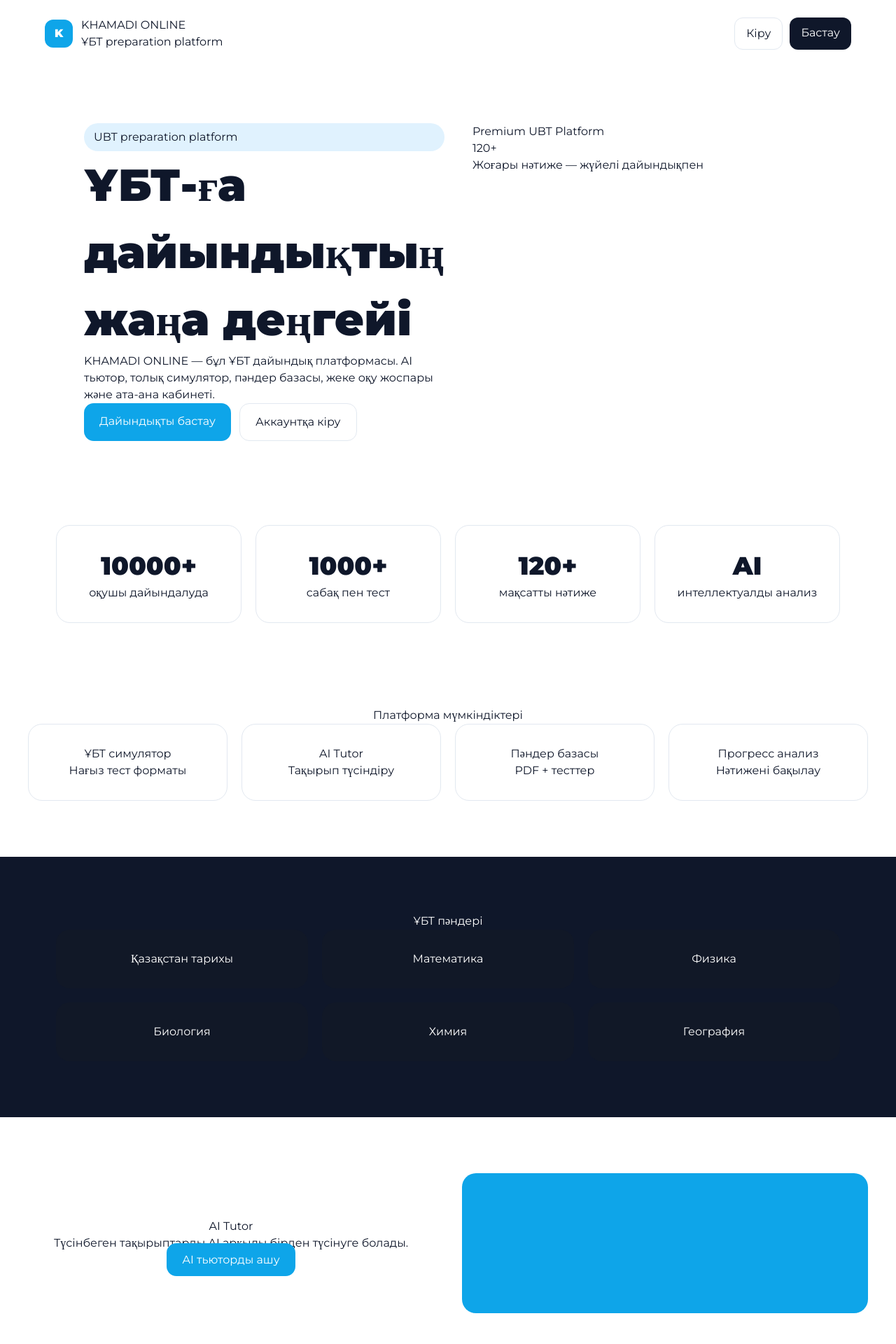
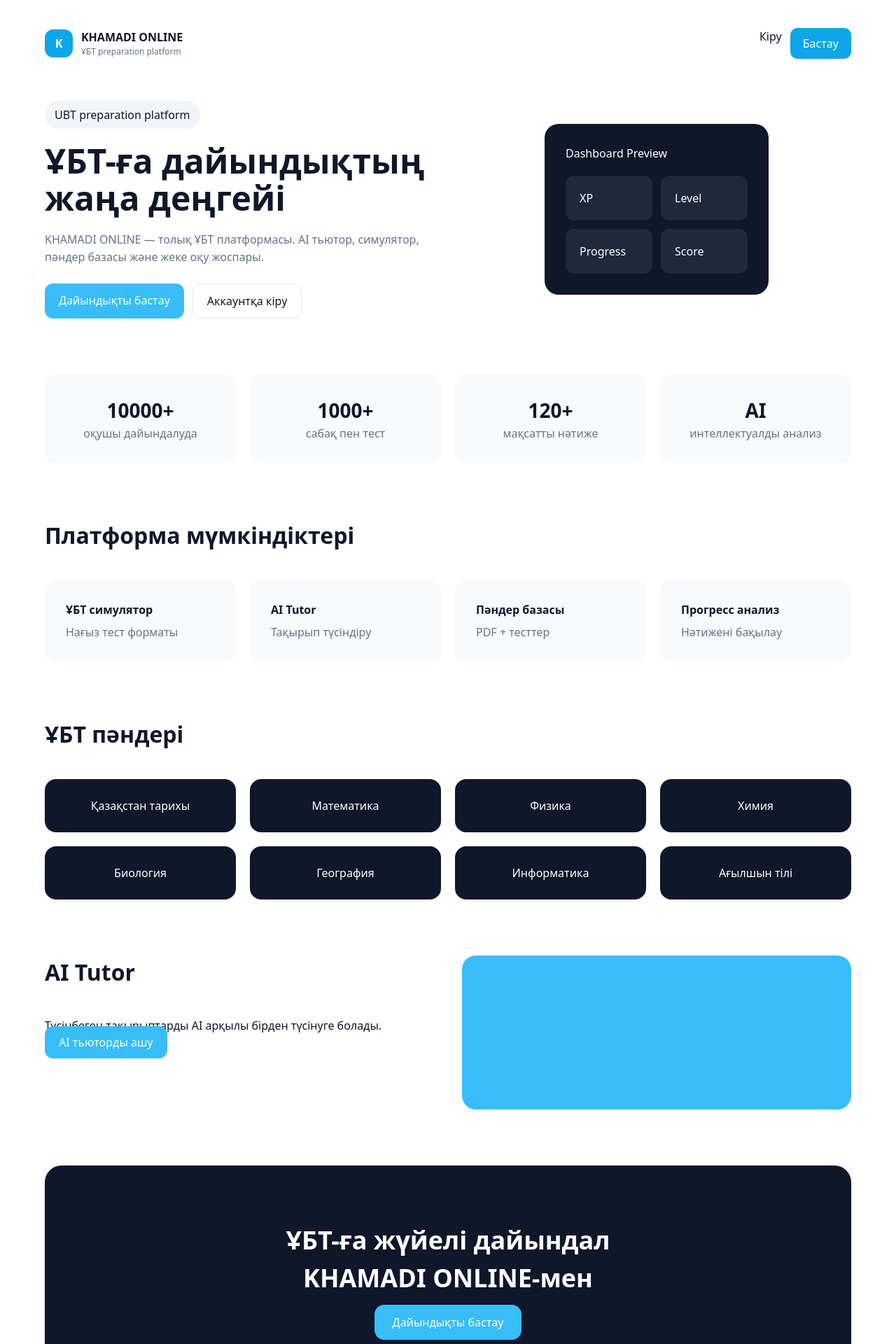
Before and after one commit to khamadi-online-288/khamadi-online, a Next.js app: page / in a window 1280 px wide. Shown: the top 1920 px of the page at 70% size. Built offline with nearby package versions, Linux system fonts and the light colour scheme.

Commit message:
new landing page

```diff
--- a/app/page.tsx
+++ b/app/page.tsx
@@ -2,75 +2,37 @@
 
 import { motion } from 'framer-motion'
 
-export default function HomePage() {
+export default function LandingPage() {
   return (
-    <main style={s.page}>
+    <div style={s.page}>
 
-      <Header />
+      {/* HEADER */}
 
-      <Hero />
-
-      <Stats />
-
-      <Features />
-
-      <Subjects />
-
-      <AISection />
-
-      <Simulator />
-
-      <Universities />
-
-      <Parents />
-
-      <Testimonials />
-
-      <CTA />
-
-      <Footer />
-
-    </main>
-  )
-}
-
-/* ---------- HEADER ---------- */
-
-function Header(){
-return(
       <header style={s.header}>
-
-<div style={s.logoWrap}>
+        <div style={s.logoRow}>
           <div style={s.logo}>K</div>
 
           <div>
-<div style={s.logoTitle}>KHAMADI ONLINE</div>
-<div style={s.logoSub}>ҰБТ preparation platform</div>
+            <div style={s.brand}>KHAMADI ONLINE</div>
+            <div style={s.subBrand}>ҰБТ preparation platform</div>
           </div>
         </div>
 
         <div style={s.nav}>
-<a href="/login" style={s.navBtn}>Кіру</a>
-<a href="/register" style={s.navPrimary}>Бастау</a>
+          <a href="/login" style={s.link}>Кіру</a>
+          <a href="/register" style={s.primaryBtn}>Бастау</a>
         </div>
+      </header>
 
-</header>
-)
-}
 
-/* ---------- HERO ---------- */
+      {/* HERO */}
 
-function Hero(){
-return(
       <section style={s.hero}>
 
-<motion.div
-initial={{opacity:0,y:60}}
-animate={{opacity:1,y:0}}
-transition={{duration:0.8}}
->
-
-<div style={s.badge}>UBT preparation platform</div>
+        <div style={s.heroLeft}>
+          <div style={s.heroBadge}>
+            UBT preparation platform
+          </div>
 
           <h1 style={s.heroTitle}>
             ҰБТ-ға дайындықтың
@@ -79,346 +41,458 @@ transition={{duration:0.8}}
           </h1>
 
           <p style={s.heroText}>
-KHAMADI ONLINE — бұл ҰБТ дайындық платформасы.
-AI тьютор, толық симулятор, пәндер базасы,
-жеке оқу жоспары және ата-ана кабинеті.
+            KHAMADI ONLINE — толық ҰБТ платформасы.
+            AI тьютор, симулятор, пәндер базасы және
+            жеке оқу жоспары.
           </p>
 
           <div style={s.heroButtons}>
-<a href="/register" style={s.primaryBtn}>Дайындықты бастау</a>
-<a href="/login" style={s.secondaryBtn}>Аккаунтқа кіру</a>
+            <a href="/register" style={s.ctaBtn}>
+              Дайындықты бастау
+            </a>
+
+            <a href="/login" style={s.secondaryBtn}>
+              Аккаунтқа кіру
+            </a>
+          </div>
         </div>
 
-</motion.div>
+        <div style={s.heroRight}>
+          <div style={s.dashboardPreview}>
+            <div style={s.previewTitle}>Dashboard Preview</div>
 
-<div style={s.heroCard}>
-<div style={s.heroCardTitle}>Premium UBT Platform</div>
-<div style={s.heroCardBig}>120+</div>
-<div style={s.heroCardText}>
-Жоғары нәтиже — жүйелі дайындықпен
+            <div style={s.previewCards}>
+              <div style={s.previewCard}>XP</div>
+              <div style={s.previewCard}>Level</div>
+              <div style={s.previewCard}>Progress</div>
+              <div style={s.previewCard}>Score</div>
+            </div>
           </div>
         </div>
 
       </section>
-)
-}
 
-/* ---------- STATS ---------- */
 
-function Stats(){
-return(
-<section style={s.statsSection}>
+      {/* STATS */}
 
-<div style={s.statsGrid}>
+      <section style={s.stats}>
 
-<Stat title="10000+" text="оқушы дайындалуда"/>
-
-<Stat title="1000+" text="сабақ пен тест"/>
-
-<Stat title="120+" text="мақсатты нәтиже"/>
-
-<Stat title="AI" text="интеллектуалды анализ"/>
-
-</div>
+        <Stat value="10000+" label="оқушы дайындалуда"/>
+        <Stat value="1000+" label="сабақ пен тест"/>
+        <Stat value="120+" label="мақсатты нәтиже"/>
+        <Stat value="AI" label="интеллектуалды анализ"/>
 
       </section>
-)
-}
 
-function Stat({title,text}:any){
-return(
-<div style={s.statCard}>
-<div style={s.statNumber}>{title}</div>
-<div style={s.statText}>{text}</div>
-</div>
-)
-}
 
-/* ---------- FEATURES ---------- */
+      {/* FEATURES */}
 
-function Features(){
-return(
-<section style={s.section}>
+      <section style={s.features}>
 
         <h2 style={s.sectionTitle}>
           Платформа мүмкіндіктері
         </h2>
 
-<div style={s.grid4}>
+        <div style={s.featureGrid}>
 
-<Feature title="ҰБТ симулятор" text="Нағыз тест форматы"/>
+          <Feature
+            title="ҰБТ симулятор"
+            text="Нағыз тест форматы"
+          />
 
-<Feature title="AI Tutor" text="Тақырып түсіндіру"/>
+          <Feature
+            title="AI Tutor"
+            text="Тақырып түсіндіру"
+          />
 
-<Feature title="Пәндер базасы" text="PDF + тесттер"/>
+          <Feature
+            title="Пәндер базасы"
+            text="PDF + тесттер"
+          />
 
-<Feature title="Прогресс анализ" text="Нәтижені бақылау"/>
+          <Feature
+            title="Прогресс анализ"
+            text="Нәтижені бақылау"
+          />
 
         </div>
 
       </section>
-)
-}
 
-function Feature({title,text}:any){
-return(
-<motion.div
-initial={{opacity:0,y:40}}
-whileInView={{opacity:1,y:0}}
-viewport={{once:true}}
-style={s.featureCard}
->
-<div style={s.featureTitle}>{title}</div>
-<div style={s.featureText}>{text}</div>
-</motion.div>
-)
-}
 
-/* ---------- SUBJECTS ---------- */
+      {/* SUBJECTS */}
 
-function Subjects(){
-return(
-<section style={s.darkSection}>
+      <section style={s.subjects}>
 
-<h2 style={s.darkTitle}>ҰБТ пәндері</h2>
+        <h2 style={s.sectionTitle}>
+          ҰБТ пәндері
+        </h2>
 
-<div style={s.grid3}>
+        <div style={s.subjectGrid}>
 
-<Subject title="Қазақстан тарихы"/>
-<Subject title="Математика"/>
-<Subject title="Физика"/>
-<Subject title="Биология"/>
-<Subject title="Химия"/>
-<Subject title="География"/>
+          <Subject name="Қазақстан тарихы"/>
+          <Subject name="Математика"/>
+          <Subject name="Физика"/>
+          <Subject name="Химия"/>
+          <Subject name="Биология"/>
+          <Subject name="География"/>
+          <Subject name="Информатика"/>
+          <Subject name="Ағылшын тілі"/>
 
         </div>
 
       </section>
-)
-}
 
-function Subject({title}:any){
-return <div style={s.subjectCard}>{title}</div>
-}
 
-/* ---------- AI ---------- */
+      {/* AI SECTION */}
 
-function AISection(){
-return(
-<section style={s.section}>
+      <section style={s.aiSection}>
 
-<div style={s.split}>
+        <div style={s.aiLeft}>
+          <h2 style={s.sectionTitle}>
+            AI Tutor
+          </h2>
 
-<div>
-<h2 style={s.sectionTitle}>AI Tutor</h2>
-
-<p style={s.sectionText}>
+          <p style={s.aiText}>
             Түсінбеген тақырыптарды AI арқылы
             бірден түсінуге болады.
           </p>
 
-<a href="/dashboard/ai-tutor" style={s.primaryBtn}>
+          <a href="/dashboard/ai-tutor" style={s.ctaBtn}>
             AI тьюторды ашу
           </a>
-
         </div>
 
-<div style={s.aiCard}/>
-</div>
+        <div style={s.aiRight}></div>
 
       </section>
-)
-}
 
-/* ---------- SIMULATOR ---------- */
 
-function Simulator(){
-return(
-<section style={s.section}>
+      {/* CTA */}
 
-<div style={s.split}>
+      <section style={s.ctaSection}>
 
-<div style={s.simCard}>140</div>
+        <h2 style={s.ctaTitle}>
+          ҰБТ-ға жүйелі дайындал
+          <br/>
+          KHAMADI ONLINE-мен
+        </h2>
 
-<div>
-
-<h2 style={s.sectionTitle}>ҰБТ симуляторы</h2>
-
-<p style={s.sectionText}>
-Нағыз ҰБТ форматындағы тест.
-</p>
-
-<a href="/dashboard/simulator" style={s.primaryBtn}>
-Симулятор
-</a>
-
-</div>
-
-</div>
-
-</section>
-)
-}
-
-/* ---------- UNIVERSITIES ---------- */
-
-function Universities(){
-return(
-<section style={s.section}>
-
-<h2 style={s.sectionTitle}>Университеттер</h2>
-
-<p style={s.sectionText}>
-Платформа арқылы университеттер туралы
-ақпарат алуға болады.
-</p>
-
-</section>
-)
-}
-
-/* ---------- PARENTS ---------- */
-
-function Parents(){
-return(
-<section style={s.darkSection}>
-
-<h2 style={s.darkTitle}>Ата-ана кабинеті</h2>
-
-<p style={s.darkText}>
-Ата-аналар баланың прогресін көре алады.
-</p>
-
-<a href="/parent/login" style={s.primaryBtn}>
-Ата-ана кіруі
+        <a href="/register" style={s.bigBtn}>
+          Дайындықты бастау
         </a>
 
       </section>
-)
-}
 
-/* ---------- TESTIMONIALS ---------- */
 
-function Testimonials(){
-return(
-<section style={s.section}>
+      {/* FOOTER */}
 
-<h2 style={s.sectionTitle}>Пікірлер</h2>
+      <footer style={s.footer}>
 
-<div style={s.grid3}>
-
-<Testimonial name="Аружан" text="Платформа өте ыңғайлы."/>
-
-<Testimonial name="Нұрсұлтан" text="Симулятор жақсы."/>
-
-<Testimonial name="Айбек" text="AI тьютор көмектесті."/>
-
+        <div style={s.footerBrand}>
+          KHAMADI ONLINE
         </div>
 
-</section>
-)
-}
+        <div style={s.footerLinks}>
+          <a href="/subjects">Пәндер</a>
+          <a href="/dashboard">Dashboard</a>
+          <a href="/login">Кіру</a>
+        </div>
 
-function Testimonial({name,text}:any){
-return(
-<div style={s.testCard}>
-<div style={s.testText}>{text}</div>
-<div style={s.testName}>{name}</div>
+      </footer>
+
     </div>
   )
 }
 
-/* ---------- CTA ---------- */
 
-function CTA(){
-return(
-<section style={s.cta}>
+/* COMPONENTS */
 
-<h2 style={s.ctaTitle}>
-ҰБТ-ға бірге дайындалайық
-</h2>
-
-<a href="/register" style={s.ctaBtn}>
-Қазір бастау
-</a>
-
-</section>
+function Stat({ value, label }:{value:string,label:string}) {
+  return (
+    <div style={s.stat}>
+      <div style={s.statValue}>{value}</div>
+      <div style={s.statLabel}>{label}</div>
+    </div>
   )
 }
 
-/* ---------- FOOTER ---------- */
-
-function Footer(){
-return(
-<footer style={s.footer}>
-<div>KHAMADI ONLINE</div>
-<div style={s.footerSub}>© 2026</div>
-</footer>
+function Feature({ title, text }:{title:string,text:string}) {
+  return (
+    <div style={s.featureCard}>
+      <div style={s.featureTitle}>{title}</div>
+      <div style={s.featureText}>{text}</div>
+    </div>
   )
 }
 
-const s:any={
+function Subject({ name }:{name:string}) {
+  return (
+    <div style={s.subjectCard}>{name}</div>
+  )
+}
 
-page:{fontFamily:'Montserrat'},
 
-header:{maxWidth:1200,margin:'0 auto',padding:24,display:'flex',justifyContent:'space-between',alignItems:'center'},
+/* STYLES */
 
-logoWrap:{display:'flex',gap:12,alignItems:'center'},
+const s:any = {
 
-logo:{width:40,height:40,borderRadius:12,background:'#0EA5E9',color:'#fff',display:'flex',alignItems:'center',justifyContent:'center',fontWeight:900},
+page:{
+maxWidth:1200,
+margin:'0 auto',
+padding:'40px 24px',
+fontFamily:'system-ui'
+},
 
-nav:{display:'flex',gap:10},
+header:{
+display:'flex',
+justifyContent:'space-between',
+alignItems:'center',
+marginBottom:60
+},
 
-navBtn:{padding:'10px 16px',border:'1px solid #E2E8F0',borderRadius:12},
+logoRow:{
+display:'flex',
+gap:12,
+alignItems:'center'
+},
 
-navPrimary:{padding:'10px 16px',borderRadius:12,background:'#0F172A',color:'#fff'},
+logo:{
+width:40,
+height:40,
+borderRadius:12,
+background:'#0EA5E9',
+color:'#fff',
+display:'flex',
+alignItems:'center',
+justifyContent:'center',
+fontWeight:700
+},
 
-hero:{maxWidth:1200,margin:'0 auto',padding:80,display:'grid',gridTemplateColumns:'1fr 1fr',gap:40},
+brand:{
+fontWeight:800
+},
 
-badge:{background:'#E0F2FE',padding:'8px 14px',borderRadius:999},
+subBrand:{
+fontSize:12,
+color:'#64748B'
+},
 
-heroTitle:{fontSize:64,fontWeight:900},
+nav:{
+display:'flex',
+gap:12
+},
 
-heroButtons:{display:'flex',gap:12},
+link:{
+textDecoration:'none',
+color:'#0F172A'
+},
 
-primaryBtn:{padding:'14px 22px',background:'#0EA5E9',borderRadius:14,color:'#fff'},
+primaryBtn:{
+background:'#0EA5E9',
+color:'#fff',
+padding:'10px 18px',
+borderRadius:10,
+textDecoration:'none'
+},
 
-secondaryBtn:{padding:'14px 22px',border:'1px solid #E2E8F0',borderRadius:14},
+hero:{
+display:'grid',
+gridTemplateColumns:'1fr 1fr',
+gap:40,
+alignItems:'center',
+marginBottom:80
+},
 
-statsSection:{maxWidth:1200,margin:'0 auto',padding:40},
+heroBadge:{
+background:'#F1F5F9',
+padding:'8px 14px',
+borderRadius:999,
+display:'inline-block',
+marginBottom:20
+},
 
-statsGrid:{display:'grid',gridTemplateColumns:'repeat(4,1fr)',gap:20},
+heroTitle:{
+fontSize:48,
+fontWeight:900,
+lineHeight:1.1,
+marginBottom:20
+},
 
-statCard:{padding:30,border:'1px solid #E2E8F0',borderRadius:20,textAlign:'center'},
+heroText:{
+color:'#64748B',
+lineHeight:1.6,
+marginBottom:24
+},
 
-statNumber:{fontSize:36,fontWeight:900},
+heroButtons:{
+display:'flex',
+gap:12
+},
 
-section:{maxWidth:1200,margin:'80px auto',textAlign:'center'},
+ctaBtn:{
+background:'#38BDF8',
+color:'#fff',
+padding:'12px 20px',
+borderRadius:12,
+textDecoration:'none'
+},
 
-grid4:{display:'grid',gridTemplateColumns:'repeat(4,1fr)',gap:20},
+secondaryBtn:{
+border:'1px solid #E2E8F0',
+padding:'12px 20px',
+borderRadius:12,
+textDecoration:'none'
+},
 
-grid3:{display:'grid',gridTemplateColumns:'repeat(3,1fr)',gap:20},
+heroRight:{
+display:'flex',
+justifyContent:'center'
+},
 
-featureCard:{padding:30,border:'1px solid #E2E8F0',borderRadius:20},
+dashboardPreview:{
+background:'#0F172A',
+color:'#fff',
+padding:30,
+borderRadius:20,
+width:320
+},
 
-darkSection:{background:'#0F172A',color:'#fff',padding:80,textAlign:'center'},
+previewCards:{
+display:'grid',
+gridTemplateColumns:'1fr 1fr',
+gap:12,
+marginTop:20
+},
 
-subjectCard:{padding:30,background:'#111827',borderRadius:20},
+previewCard:{
+background:'#1E293B',
+padding:20,
+borderRadius:12
+},
 
-split:{display:'grid',gridTemplateColumns:'1fr 1fr',gap:40,alignItems:'center'},
+stats:{
+display:'grid',
+gridTemplateColumns:'repeat(4,1fr)',
+gap:20,
+marginBottom:80
+},
 
-aiCard:{height:200,background:'#0EA5E9',borderRadius:20},
+stat:{
+background:'#F8FAFC',
+padding:30,
+borderRadius:16,
+textAlign:'center'
+},
 
-simCard:{height:200,background:'#111827',color:'#fff',borderRadius:20,display:'flex',alignItems:'center',justifyContent:'center',fontSize:60},
+statValue:{
+fontSize:28,
+fontWeight:900
+},
 
-cta:{padding:100,textAlign:'center'},
+statLabel:{
+color:'#64748B'
+},
 
-ctaTitle:{fontSize:48,fontWeight:900},
+sectionTitle:{
+fontSize:32,
+fontWeight:900,
+marginBottom:40
+},
 
-ctaBtn:{padding:'16px 26px',background:'#0EA5E9',borderRadius:16,color:'#fff'},
+features:{
+marginBottom:80
+},
 
-footer:{padding:40,textAlign:'center',borderTop:'1px solid #E2E8F0'},
+featureGrid:{
+display:'grid',
+gridTemplateColumns:'repeat(4,1fr)',
+gap:20
+},
 
-footerSub:{fontSize:12,color:'#64748B'}
+featureCard:{
+background:'#F8FAFC',
+padding:30,
+borderRadius:16
+},
+
+featureTitle:{
+fontWeight:800,
+marginBottom:8
+},
+
+featureText:{
+color:'#64748B'
+},
+
+subjects:{
+marginBottom:80
+},
+
+subjectGrid:{
+display:'grid',
+gridTemplateColumns:'repeat(4,1fr)',
+gap:20
+},
+
+subjectCard:{
+background:'#0F172A',
+color:'#fff',
+padding:26,
+borderRadius:16,
+textAlign:'center'
+},
+
+aiSection:{
+display:'grid',
+gridTemplateColumns:'1fr 1fr',
+gap:40,
+marginBottom:80
+},
+
+aiRight:{
+background:'#38BDF8',
+borderRadius:20,
+height:220
+},
+
+ctaSection:{
+textAlign:'center',
+padding:80,
+background:'#0F172A',
+color:'#fff',
+borderRadius:24,
+marginBottom:80
+},
+
+ctaTitle:{
+fontSize:36,
+fontWeight:900,
+marginBottom:24
+},
+
+bigBtn:{
+background:'#38BDF8',
+color:'#fff',
+padding:'14px 26px',
+borderRadius:14,
+textDecoration:'none'
+},
+
+footer:{
+display:'flex',
+justifyContent:'space-between',
+borderTop:'1px solid #E2E8F0',
+paddingTop:30
+},
+
+footerBrand:{
+fontWeight:800
+},
+
+footerLinks:{
+display:'flex',
+gap:20
+}
 
 }
```
Lines whose indentation alone changed are shown as unchanged.
